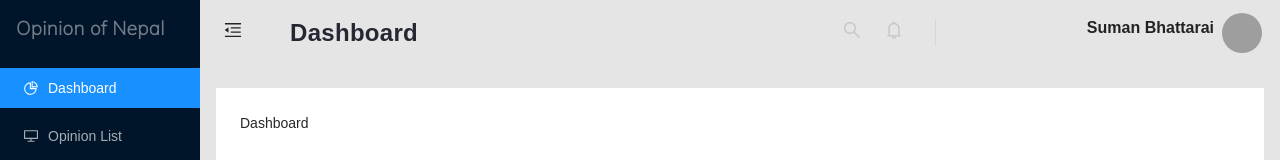
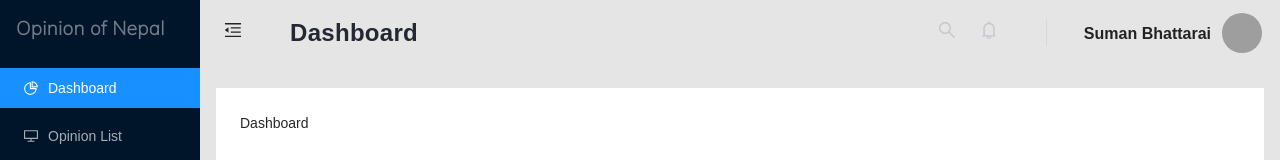
Before and after one commit to illionSo/Profile-OON, a React (Create React App) app: page / in a window 1280 px wide. Shown: the top 160 px of the page. Built offline with nearby package versions, Linux system fonts and the light colour scheme; grey boxes are pictures that could not be loaded.

Commit message:
Dynamic Haeder Title Added

```diff
--- a/src/Components/Dashboard/Sidebar.js
+++ b/src/Components/Dashboard/Sidebar.js
@@ -110,17 +110,17 @@ const Sidebar = () => {
 
             <div style={{ float: "right" }}>
               <Space>
-                <div style={{ marginRight: "10rem" }}>
+                <div style={{ marginRight: "12rem" }}>
                   <SearchOutlined size={30} style={customStyle.iconStyle1} />
                   <BellOutlined size={30} style={customStyle.iconStyle} />
                 </div>{" "}
                 <div>
                   <Divider
                     type="vertical"
-                    style={{ marginLeft: "-9rem", height: "27px" }}
+                    style={{ marginLeft: "-10rem", height: "27px" }}
                   />
                 </div>
-                <Title level={5} style={customStyle.dynamicTitle}>
+                <Title level={5} style={customStyle.userStyle}>
                   Suman Bhattarai
                 </Title>
                 <Avatar
@@ -170,5 +170,10 @@ const customStyle = {
     fontSize: "18px",
     marginRight: "1.5rem",
   },
+  userStyle: {
+    position: "absolute",
+    top: "22px",
+    right: "69px",
+  },
 };
 export default Sidebar;
```
